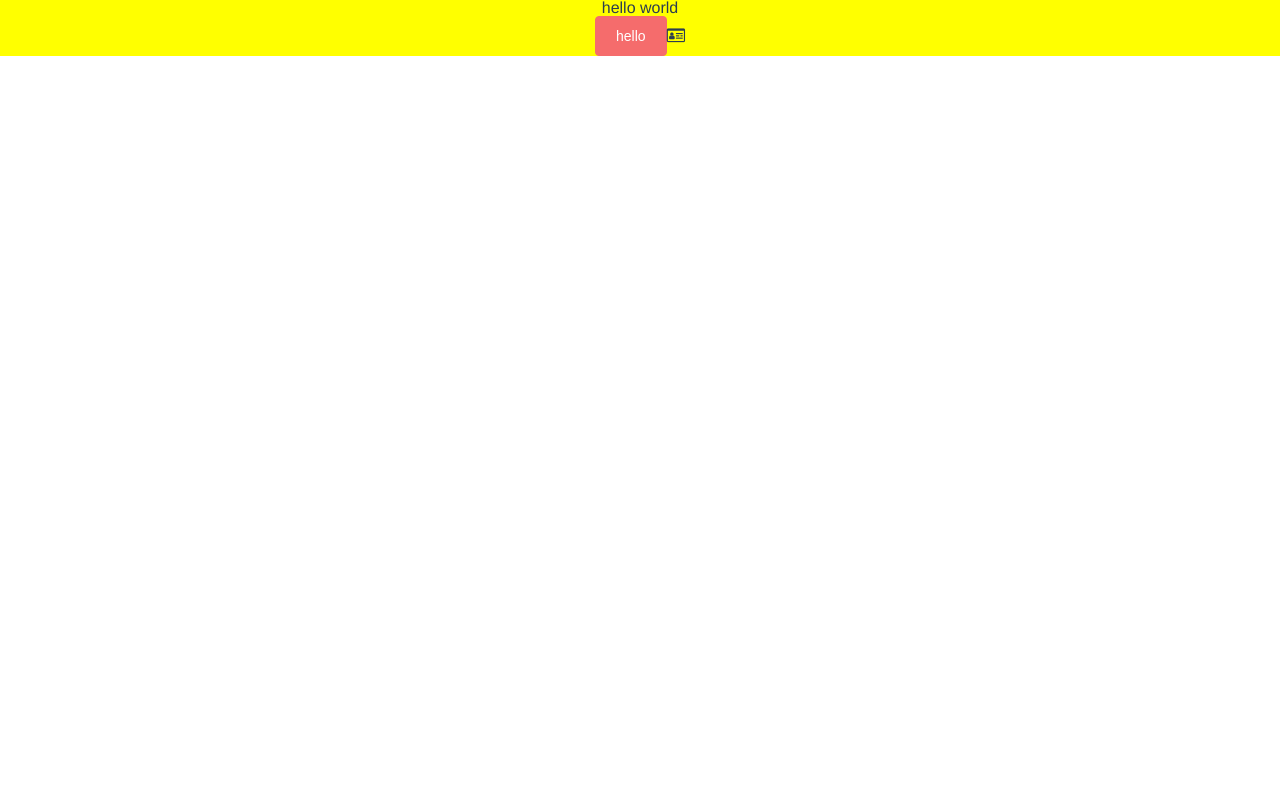
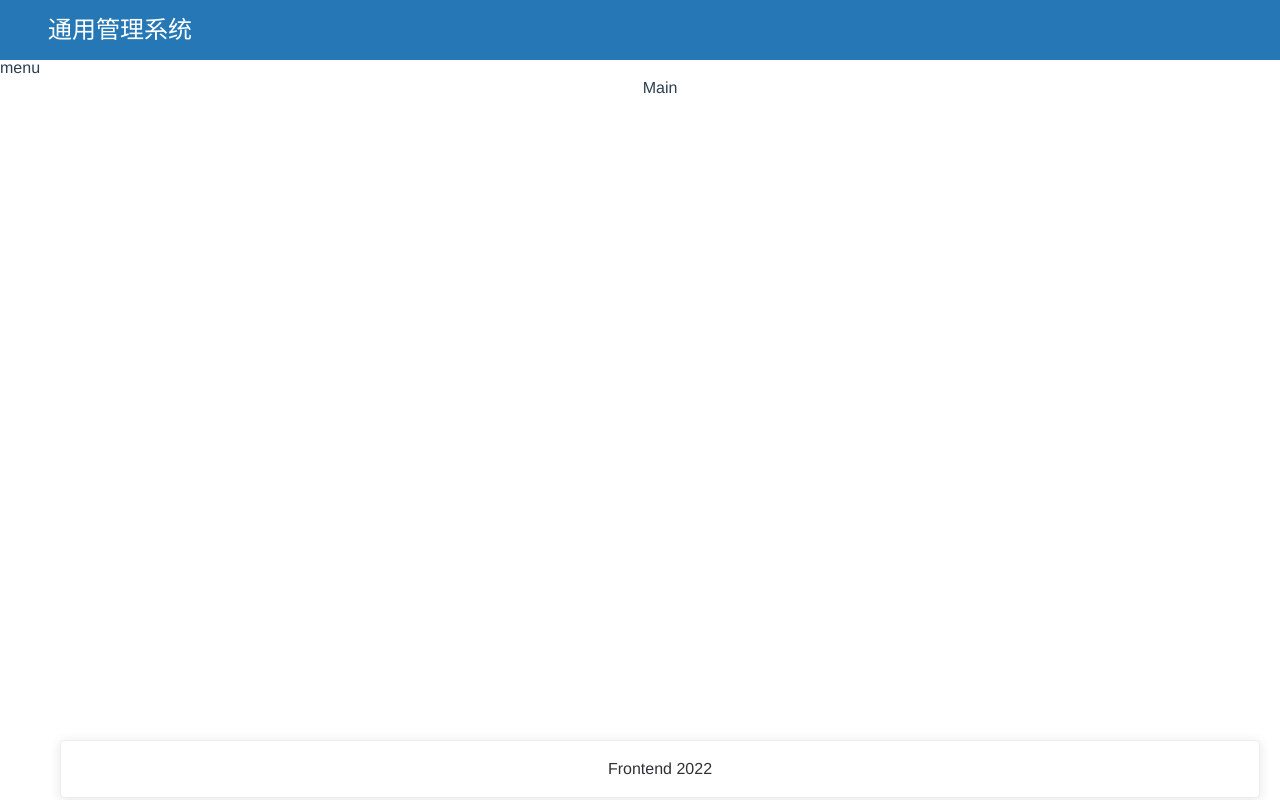
Before and after one commit to AIYZG/project-v2, a Vue app: page /home in a window 1280 px wide. Built offline with nearby package versions, Linux system fonts and the light colour scheme.

Commit message:
主页面头部及底部组件

```diff
--- a/src/components/Home.vue
+++ b/src/components/Home.vue
@@ -1,21 +1,45 @@
 <template>
-  <div class="hello">
-    <h1>hello world</h1>
-    <el-button type="danger">hello</el-button>
-    <i class="fa fa-drivers-license-o"></i>
+  <div class="home">
+    <Header />
+    <el-container class="content">
+      <Menu />
+      <el-container>
+        <el-main>Main</el-main>
+        <el-footer><Footer /></el-footer>
+      </el-container>
+    </el-container>
+
   </div>
 </template>
 
 <script>
+import Header from './common/Header.vue'
+import Footer from './common/Footer.vue'
+import Menu from './common/Menu.vue'
 export default {
-  name: 'HelloWorld'
+  components: {
+    Header,
+    Footer,
+    Menu
+  },
+  data(){
+    return {}
+  }
 }
 </script>
 
 <!-- Add "scoped" attribute to limit CSS to this component only -->
 <style lang="scss">
-.hello{
-  background-color: yellow;
+.home{
+  // background-color: yellow;
+  width:100%;
+  height:100%;
+  .content {
+    position:absolute;
+    width:100%;
+    top:60px;
+    bottom:0;
+  }
 }
 
 </style>
--- /dev/null
+++ b/src/components/common/Footer.vue
@@ -0,0 +1,16 @@
+<template>
+<div class="footer">
+    <el-card>
+        Frontend 2022
+    </el-card>
+</div>
+</template>
+<script>
+export default {
+    data() {
+        return {}
+    }
+}
+</script>
+<style lang="scss" scoped>
+</style>
--- /dev/null
+++ b/src/components/common/Header.vue
@@ -0,0 +1,37 @@
+<template>
+<div class="header">
+    <el-header>
+        <div class="title">通用管理系统</div>
+        <div>{{name}}</div>
+    </el-header>
+</div>
+</template>
+<script>
+import { getToken } from '@/utils/setToken.js'
+export default {
+    data() {
+        return {
+            name:''
+        }
+    },
+    created() {
+        console.log('this.name',this.name)
+        this.name = getToken('username')
+    }
+}
+</script>
+<style lang="scss" scoped>
+.header {
+    .el-header {
+        background-color: #2578b5;
+        color:#fff;
+        line-height: 60px;
+        display: flex;
+        justify-content: space-between;/* 均匀排列每个元素 首个元素放置于起点，末尾元素放置于终点 */
+        .title {
+            width:200px;
+            font-size: 24px;
+        }
+    }
+}
+</style>
--- /dev/null
+++ b/src/components/common/Menu.vue
@@ -0,0 +1,14 @@
+<template>
+<div>
+    menu
+</div>
+</template>
+<script>
+export default {
+    data() {
+        return {}
+    }
+}
+</script>
+<style lang="scss" scoped>
+</style>
```
